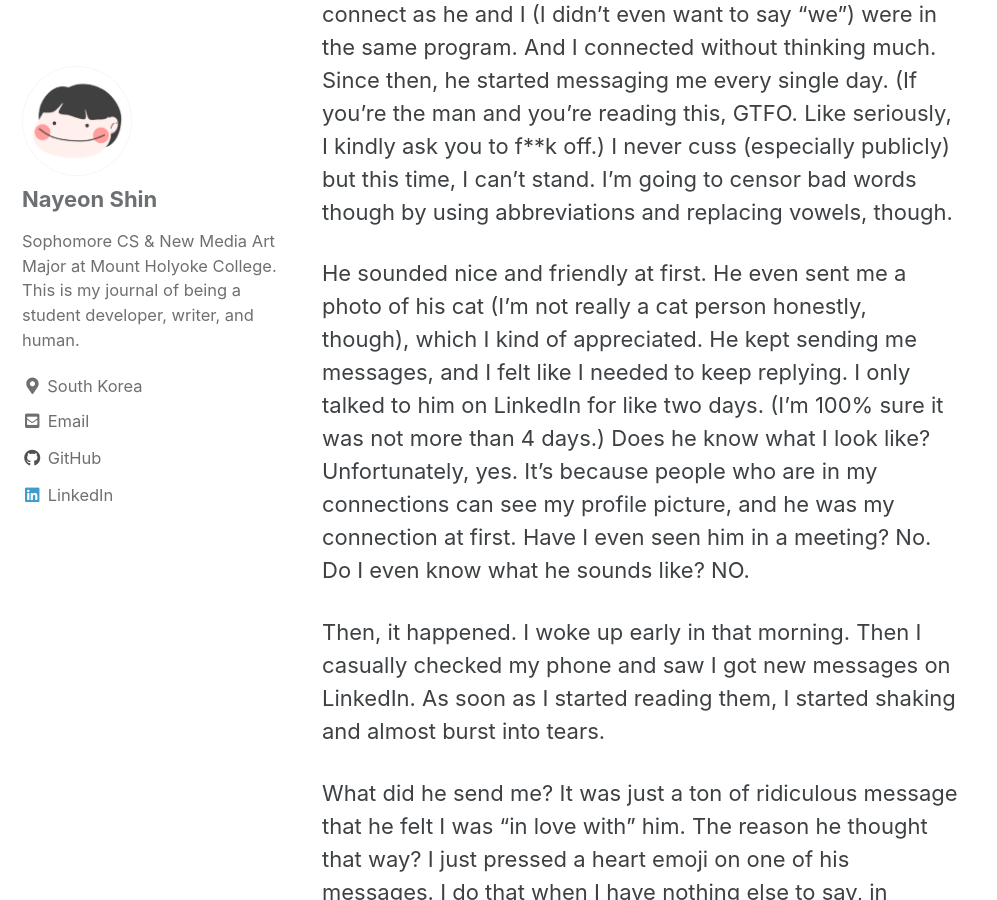
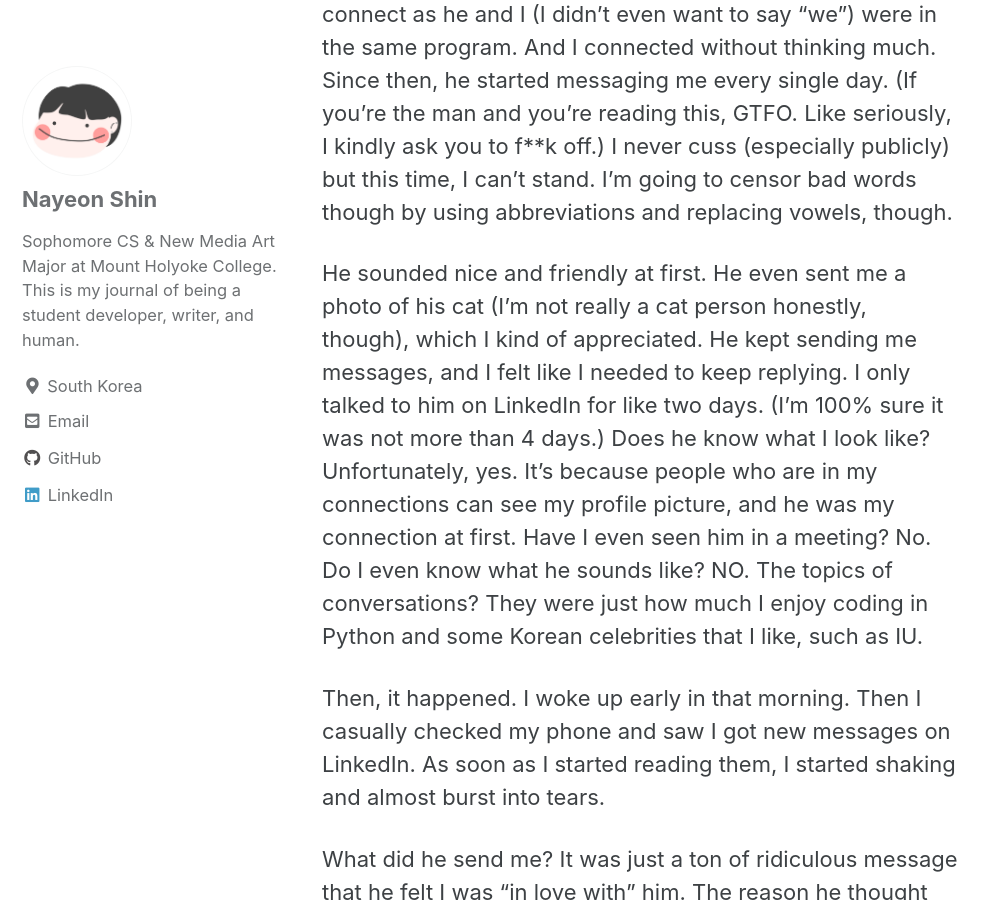
Before and after one commit to nayeonshin/nayeonshin.github.io, a Jekyll site: the page built from _posts/2021-06-29-linkedin-is-not-a-freaking-dating-site.md, in a window 1280 px wide and 900 px high, scrolled down 586 px. Shown: the whole window, without its empty margins (0-997 px from the left). Built offline with Jekyll 4.4.1, drawn with Linux system fonts in a browser that asks for light colours; cached includes are drawn as plain includes; comment, search, counter and statistics services are not loaded.

Commit message:
feat: update 2021-06-29-linkedin-is-not-a-freaking-dating-site.md

```diff
--- a/_posts/2021-06-29-linkedin-is-not-a-freaking-dating-site.md
+++ b/_posts/2021-06-29-linkedin-is-not-a-freaking-dating-site.md
@@ -11,7 +11,7 @@ tags:
 
 At the end of April 2021, I experienced a disgusting and terrifying incident that I will never ever be able to forget for the rest of my life. A man around my father's age who found me through a TA program sent me a super long, disturbing message that he was "in love with" me. (I really hope using the past tense verb, "was," is correct and it's not an ongoing thing.) He approached me on LinkedIn saying he'd like to connect as he and I (I didn't even want to say "we") were in the same program. And I connected without thinking much. Since then, he started messaging me every single day. (If you're the man and you're reading this, GTFO. Like seriously, I kindly ask you to f**k off.) I never cuss (especially publicly) but this time, I can't stand. I'm going to censor bad words though by using abbreviations and replacing vowels, though.
 
-He sounded nice and friendly at first. He even sent me a photo of his cat (I'm not really a cat person honestly, though), which I kind of appreciated. He kept sending me messages, and I felt like I needed to keep replying. I only talked to him on LinkedIn for like two days. (I'm 100% sure it was not more than 4 days.) Does he know what I look like? Unfortunately, yes. It's because people who are in my connections can see my profile picture, and he was my connection at first. Have I even seen him in a meeting? No. Do I even know what he sounds like? NO.
+He sounded nice and friendly at first. He even sent me a photo of his cat (I'm not really a cat person honestly, though), which I kind of appreciated. He kept sending me messages, and I felt like I needed to keep replying. I only talked to him on LinkedIn for like two days. (I'm 100% sure it was not more than 4 days.) Does he know what I look like? Unfortunately, yes. It's because people who are in my connections can see my profile picture, and he was my connection at first. Have I even seen him in a meeting? No. Do I even know what he sounds like? NO. The topics of conversations? They were just how much I enjoy coding in Python and some Korean celebrities that I like, such as IU.
 
 Then, it happened. I woke up early in that morning. Then I casually checked my phone and saw I got new messages on LinkedIn. As soon as I started reading them, I started shaking and almost burst into tears.
 
```
